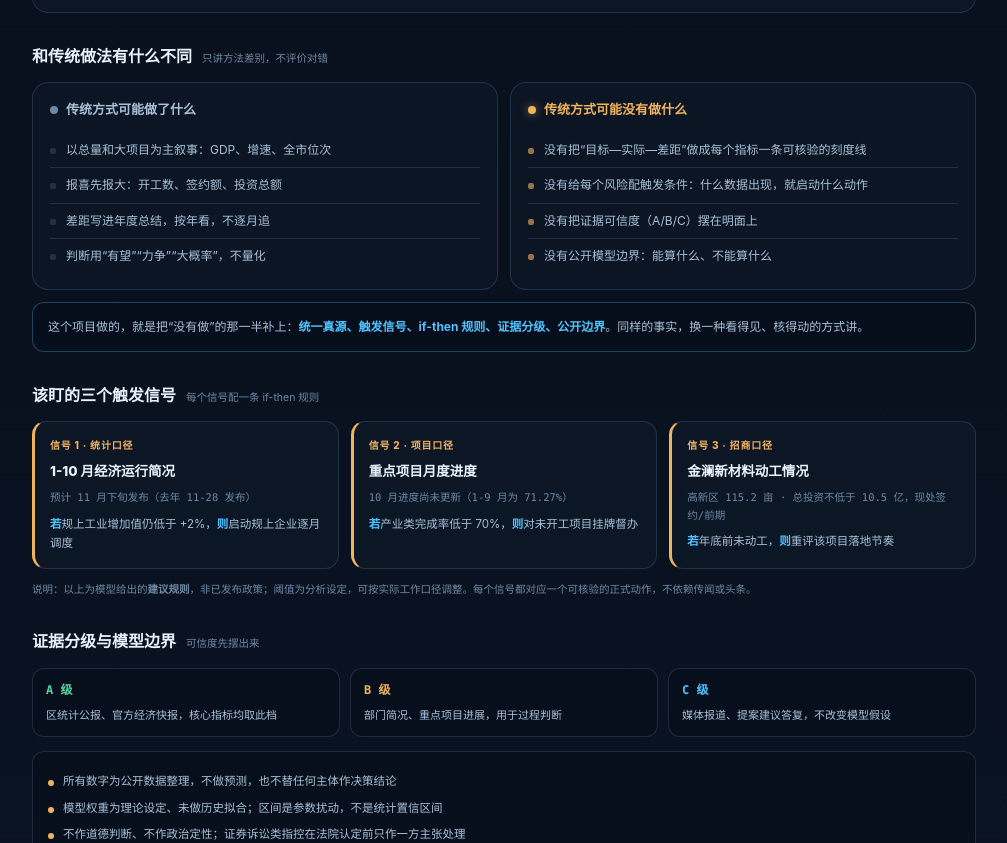
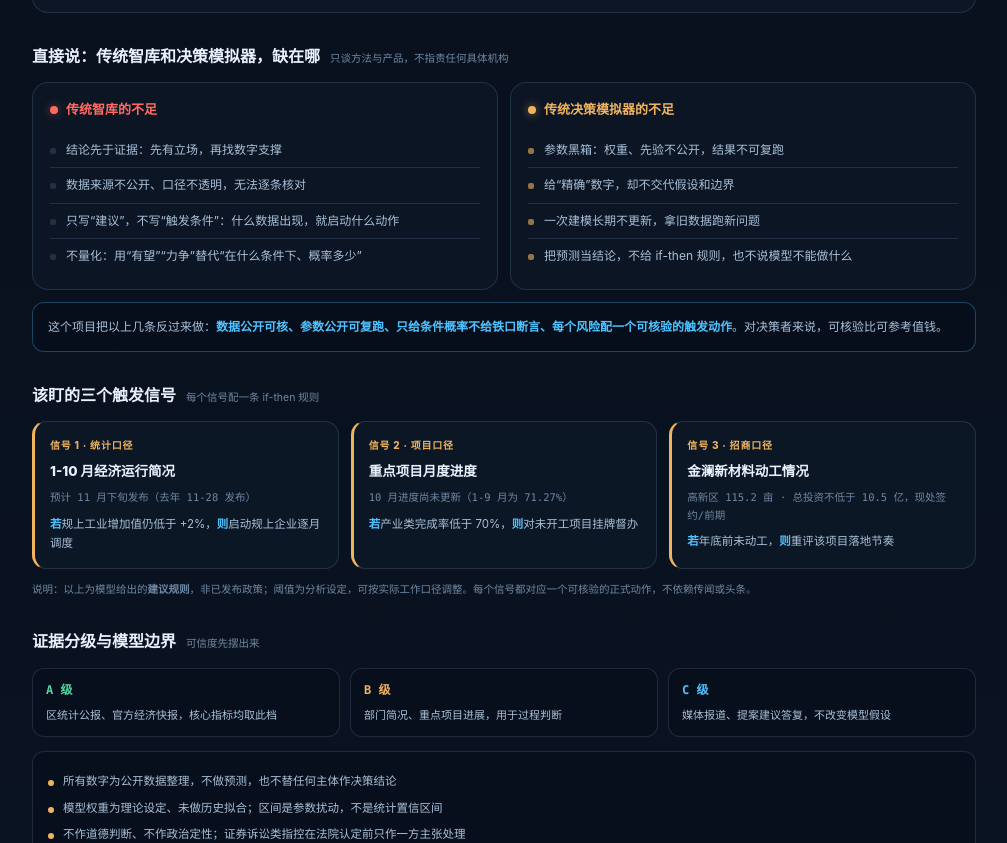
Before and after one commit to zhanglingshare/huicheng-simulator, a plain HTML site: page briefing.html in a window 1280 px wide. Shown: the part 1197-2040 px from the top of the page, without its empty margins (136-1143 px from the left). Drawn offline with Linux system fonts and the light colour scheme.

Commit message:
直指传统智库与决策模拟器不足：黑箱/报喜/不追，本项目全公开可复跑

```diff
--- a/briefing.html
+++ b/briefing.html
@@ -106,9 +106,9 @@ td.gap{color:var(--red)}
 .diff{display:grid;grid-template-columns:1fr 1fr;gap:12px}
 .dcol{border:1px solid var(--line);border-radius:16px;padding:16px 17px;background:rgba(14,26,42,.5)}
 .dcol .dh{font-size:13px;font-weight:800;margin-bottom:12px;display:flex;align-items:center;gap:8px}
-.dcol.did .dh{color:var(--ink2)}
+.dcol.did .dh{color:var(--red)}
 .dcol.not .dh{color:var(--amber)}
-.dcol.did .dh::before{content:"";width:8px;height:8px;border-radius:50%;background:var(--ink3)}
+.dcol.did .dh::before{content:"";width:8px;height:8px;border-radius:50%;background:var(--red);box-shadow:0 0 10px rgba(255,107,96,.5)}
 .dcol.not .dh::before{content:"";width:8px;height:8px;border-radius:50%;background:var(--amber);box-shadow:0 0 10px rgba(240,179,94,.6)}
 .dcol ul{list-style:none}
 .dcol li{font-size:12px;color:var(--ink2);line-height:1.7;padding:7px 0 7px 16px;position:relative;border-bottom:1px solid var(--line)}
@@ -227,28 +227,28 @@ td.gap{color:var(--red)}
 
   <!-- 与传统不同 -->
   <section class="sec">
-    <div class="sec-h"><h2>和传统做法有什么不同</h2><span>只讲方法差别，不评价对错</span></div>
+    <div class="sec-h"><h2>直接说：传统智库和决策模拟器，缺在哪</h2><span>只谈方法与产品，不指责任何具体机构</span></div>
     <div class="diff">
       <div class="dcol did">
-        <div class="dh">传统方式可能做了什么</div>
+        <div class="dh">传统智库的不足</div>
         <ul>
-          <li>以总量和大项目为主叙事：GDP、增速、全市位次</li>
-          <li>报喜先报大：开工数、签约额、投资总额</li>
-          <li>差距写进年度总结，按年看，不逐月追</li>
-          <li>判断用“有望”“力争”“大概率”，不量化</li>
+          <li>结论先于证据：先有立场，再找数字支撑</li>
+          <li>数据来源不公开、口径不透明，无法逐条核对</li>
+          <li>只写“建议”，不写“触发条件”：什么数据出现，就启动什么动作</li>
+          <li>不量化：用“有望”“力争”替代“在什么条件下、概率多少”</li>
         </ul>
       </div>
       <div class="dcol not">
-        <div class="dh">传统方式可能没有做什么</div>
+        <div class="dh">传统决策模拟器的不足</div>
         <ul>
-          <li>没有把“目标—实际—差距”做成每个指标一条可核验的刻度线</li>
-          <li>没有给每个风险配触发条件：什么数据出现，就启动什么动作</li>
-          <li>没有把证据可信度（A/B/C）摆在明面上</li>
-          <li>没有公开模型边界：能算什么、不能算什么</li>
+          <li>参数黑箱：权重、先验不公开，结果不可复跑</li>
+          <li>给“精确”数字，却不交代假设和边界</li>
+          <li>一次建模长期不更新，拿旧数据跑新问题</li>
+          <li>把预测当结论，不给 if-then 规则，也不说模型不能做什么</li>
         </ul>
       </div>
     </div>
-    <div class="diff-foot">这个项目做的，就是把“没有做”的那一半补上：<b>统一真源、触发信号、if-then 规则、证据分级、公开边界</b>。同样的事实，换一种看得见、核得动的方式讲。</div>
+    <div class="diff-foot">这个项目把以上几条反过来做：<b>数据公开可核、参数公开可复跑、只给条件概率不给铁口断言、每个风险配一个可核验的触发动作</b>。对决策者来说，可核验比可参考值钱。</div>
   </section>
 
   <!-- 决策规则 -->
```
Also changed, not shown: spotlight.html (+13 -3 lines).
